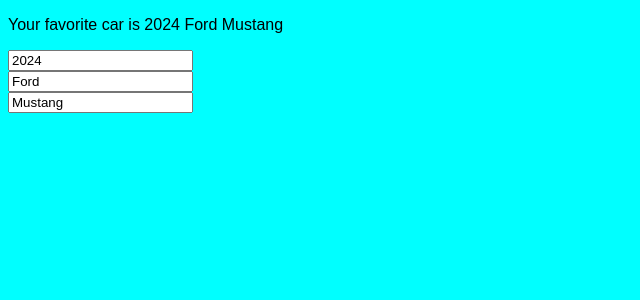
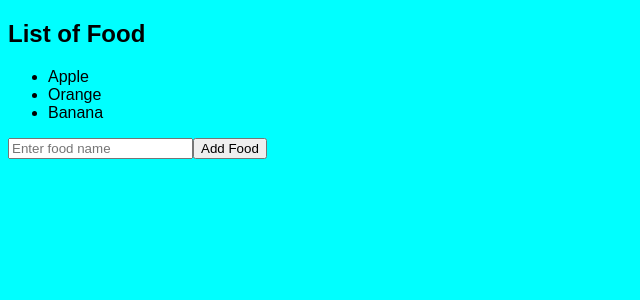
Before and after one commit to mhmdfakhir/reactTutorial, a React (Vite) app in the folder my-react-app/: page / in a window 1280 px wide. Shown: the top 300 px of the page, without its empty margins (0-640 px from the left). Built offline with nearby package versions, Linux system fonts and the light colour scheme.

Commit message:
array updates done

```diff
--- a/my-react-app/src/App.jsx
+++ b/my-react-app/src/App.jsx
@@ -1,12 +1,11 @@
 import "./App.css";
-import MyComponent from "./ObjectMyComponent";
-
+import MyComponentArray from "./MyComponentArray.jsx";
 
 
 function App() {
   return (
     <>
-      <MyComponent></MyComponent>
+      <MyComponentArray></MyComponentArray>
     </>
   );
 }
--- /dev/null
+++ b/my-react-app/src/MyComponentArray.jsx
@@ -0,0 +1,32 @@
+import React, { useState } from "react";
+
+function MyComponentArray() {
+
+    const [foods, setFoods] = useState(["Apple", "Orange", "Banana"]);
+
+    function handleAddFood() {
+        const newFood = document.getElementById('foodInput').value;
+        document.getElementById('foodInput').value = ""
+        setFoods(f => [...f, newFood]);
+    }
+
+    function handleRemoveFood(index) {
+        setFoods(foods.filter((_, i) => i !== index))
+    }
+
+    return (
+        <div>
+            <h2>List of Food</h2>
+            <ul>
+                {foods.map((food, index) =>
+                    <li key={index} onClick={() => handleRemoveFood(index)}>{food}
+                    </li>)}
+            </ul>
+
+            <input type="text" id="foodInput" placeholder="Enter food name"></input>
+            <button onClick={handleAddFood}>Add Food</button>
+        </div>
+    );
+}
+
+export default MyComponentArray
```
Also changed, not shown: my-react-app/src/done/ObjectMyComponent.jsx (renamed from my-react-app/src/ObjectMyComponent.jsx).
